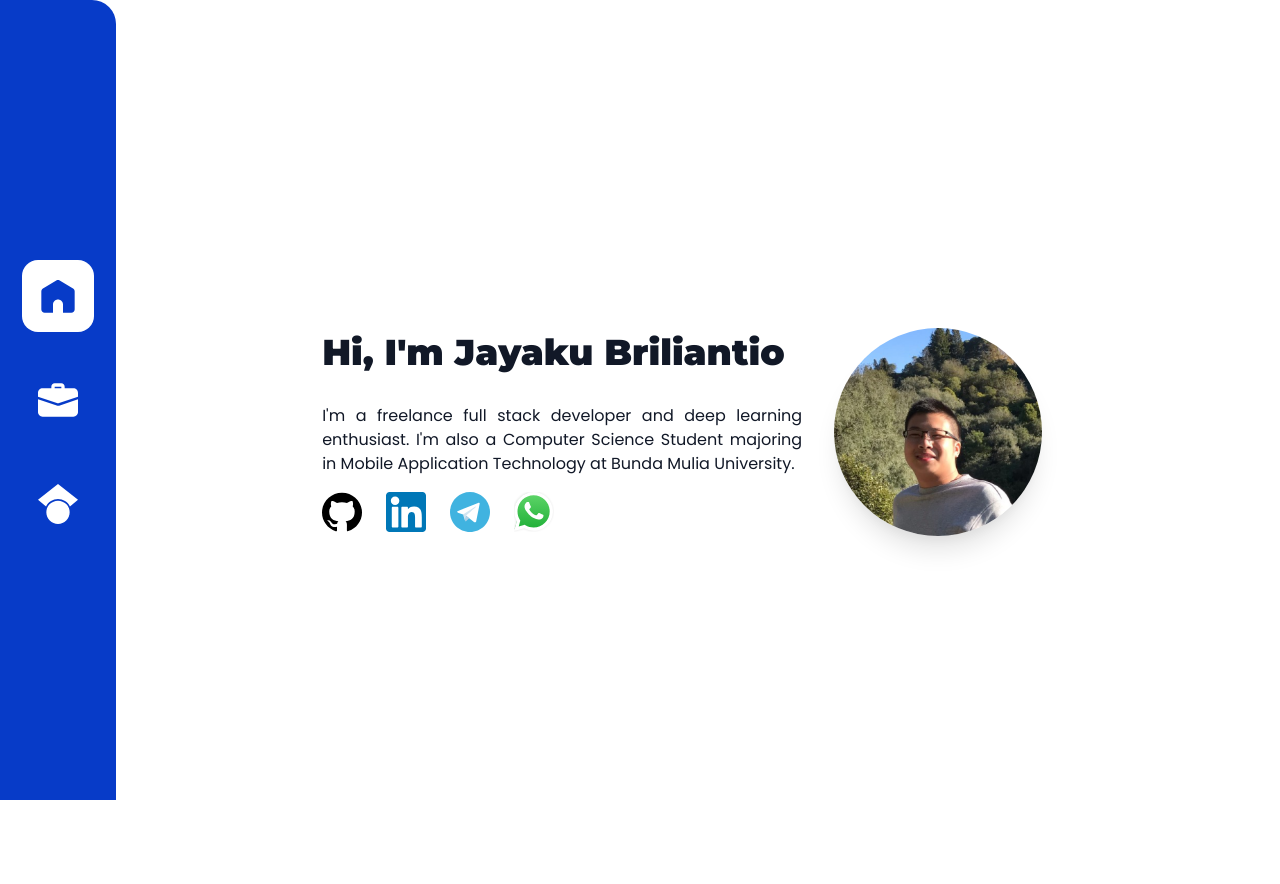
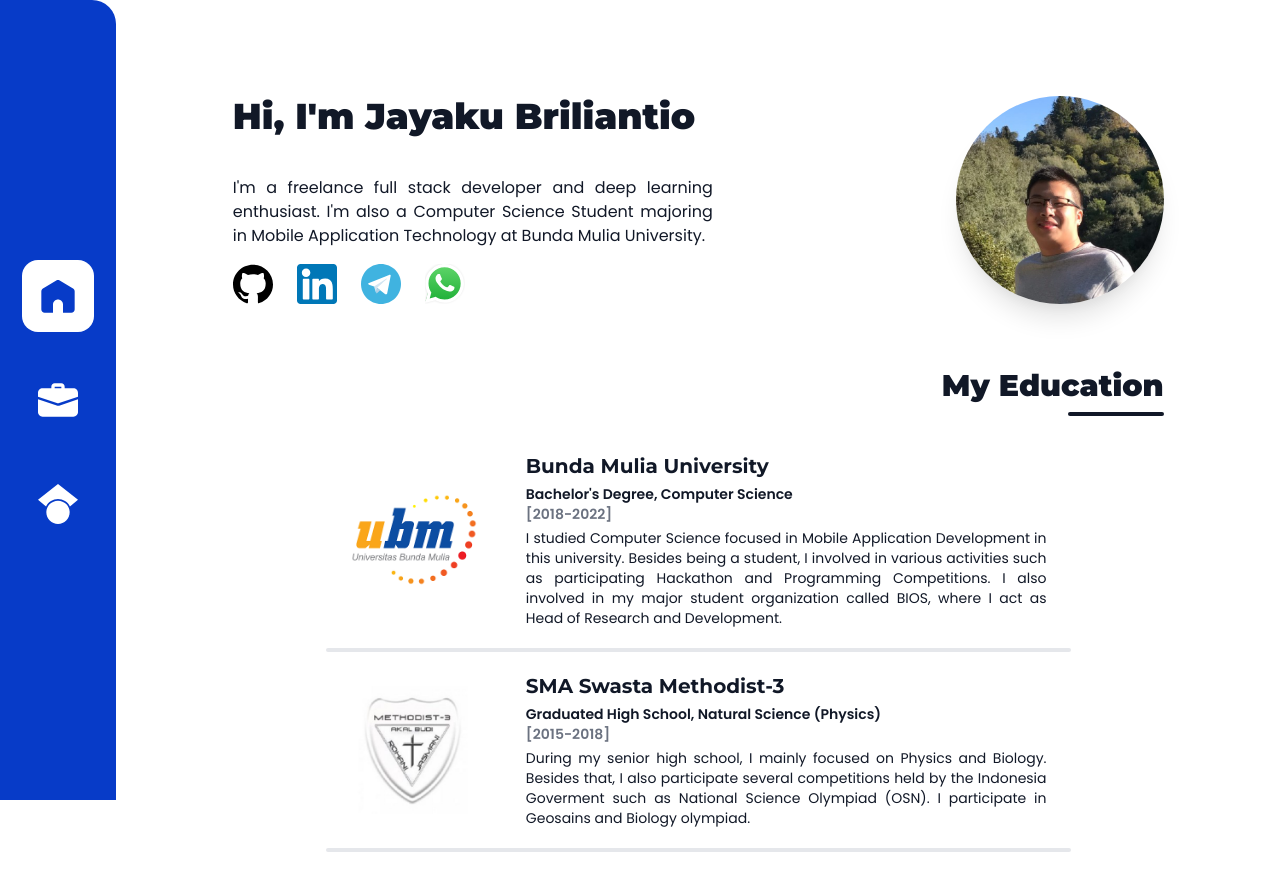
Before and after one commit to ukayaj620/this-is-me, a React (Create React App) app: page / in a window 1280 px wide. Before the commit the page ends 800 px from the top, so only its background shows below. Built offline with nearby package versions, Linux system fonts and the light colour scheme.

Commit message:
feat: create education section

```diff
--- /dev/null
+++ b/src/components/Cards/EduCard.jsx
@@ -0,0 +1,22 @@
+import { images } from "../../helpers/loader";
+
+const EduCard = ({ image, title, major, year, description }) => {
+  return (
+    <div className="w-full my-3 px-6 py-2 flex flex-col lg:flex-row items-center">
+      <img
+        className="w-32 h-32 my-2 lg:mr-12"
+        src={images(image)}
+      />
+      <div className="flex flex-col justify-center items-center lg:items-start">
+        <h3>{title}</h3>
+        <div className="flex flex-col font-semibold my-1 items-center lg:items-start">
+          <h5 className="text-center text-gray-900 lg:mr-2">{major}</h5>
+          <h5 className="text-gray-500">[{year}]</h5>
+        </div>
+        <h5 className="text-center lg:text-justify text-gray-900">{description}</h5>
+      </div>
+    </div>
+  );
+};
+
+export default EduCard;
--- a/src/components/Profile.jsx
+++ b/src/components/Profile.jsx
@@ -2,7 +2,7 @@ import { images } from '../helpers/loader';
 
 const Profile = () => {
   return (
-    <div className="m-8 rounded-full shadow-xl profile flex-shrink-0">
+    <div className="my-8 rounded-full shadow-xl profile flex-shrink-0">
       <img
         className="profile"
         src={images('profile')}
--- a/src/constants/personal.js
+++ b/src/constants/personal.js
@@ -2,8 +2,11 @@ const personal = () => {
   return ({
     profile: {
       header: "Hi, I'm Jayaku Briliantio",
-      content: "I'm a freelance full stack developer and deep learning enthusiast. I'm also a Computer Science Student majoring in Mobile Application Technology at Bunda Mulia University.",
+      content: `I'm a freelance full stack developer and deep learning enthusiast. \
+      I'm also a Computer Science Student majoring in Mobile Application Technology at \
+      Bunda Mulia University.`,
     },
+
     socialInfo: [
       {
         icon: 'github',
@@ -22,6 +25,28 @@ const personal = () => {
         url: 'https://wa.me/6281375302111'
       },
     ],
+
+    educationInfo: [
+      {
+        image: 'ubm',
+        title: 'Bunda Mulia University',
+        year: '2018-2022',
+        major: "Bachelor's Degree, Computer Science",
+        description: `I studied Computer Science focused in Mobile Application Development \
+        in this university. Besides being a student, I involved in various activities such \
+        as participating Hackathon and Programming Competitions. I also involved in my major
+        student organization called BIOS, where I act as Head of Research and Development.`
+      },
+      {
+        image: 'methodist',
+        title: 'SMA Swasta Methodist-3',
+        year: '2015-2018',
+        major: "Graduated High School, Natural Science (Physics)",
+        description: `During my senior high school, I mainly focused on Physics and Biology.\
+        Besides that, I also participate several competitions held by the Indonesia Goverment\
+        such as National Science Olympiad (OSN). I participate in Geosains and Biology olympiad.`
+      }
+    ]
   });
 };
 
--- a/src/pages/Home.jsx
+++ b/src/pages/Home.jsx
@@ -1,14 +1,15 @@
+import EduCard from '../components/Cards/EduCard';
 import Profile from '../components/Profile';
 import SocialIcon from '../components/SocialIcon';
 import personal from '../constants/personal';
 
 const ProfileSection = () => {
   return (
-    <div className="flex flex-col lg:flex-row-reverse items-center lg:items-stretch justify-center w-3/4 mt-8 lg:mt-16">
+    <div className="flex flex-col lg:flex-row-reverse items-center lg:items-stretch justify-between w-4/5 mt-8 lg:mt-16">
       <Profile />
-      <div className="flex flex-col justify-center text-center lg:text-justify">
+      <div className="flex flex-col justify-center text-center lg:text-justify lg:mr-12">
         <h1>{personal().profile.header}</h1>
-        <h4 className="lg:w-120 mt-8 mb-4">
+        <h4 className="lg:w-120 mt-10 mb-4">
           {personal().profile.content}
         </h4>
         <div className="lg:-ml-3 flex flex-row items-center justify-center lg:justify-start">
@@ -27,15 +28,33 @@ const ProfileSection = () => {
 
 const EducationSection = () => {
   return (
-    <div className="flex flex-col w-3/4 items-center">
-
+    <div className="flex flex-col w-4/5 items-center my-8">
+      <div className="w-full flex flex-col items-center lg:items-end">
+        <h2>My Education</h2>
+        <div className="w-24 h-1 bg-gray-900 rounded-lg mt-2 mb-4" />
+      </div>
+      <div className="w-full lg:w-4/5 flex flex-col items-end">
+        {personal().educationInfo.map(({ image, title, year, major, description }, index) => (
+          <>
+            <EduCard
+              key={`#edu-${title}-${index}`}
+              image={image}
+              year={year}
+              major={major}
+              title={title}
+              description={description}
+            />
+            <div className="separator" />
+          </>
+        ))}
+      </div>
     </div>
   );
 };
 
 const Home = () => {
   return (
-    <div className="flex flex-col w-full items-center justify-center">
+    <div className="flex flex-col w-full items-center">
       <ProfileSection />
       <EducationSection />
     </div>
```
